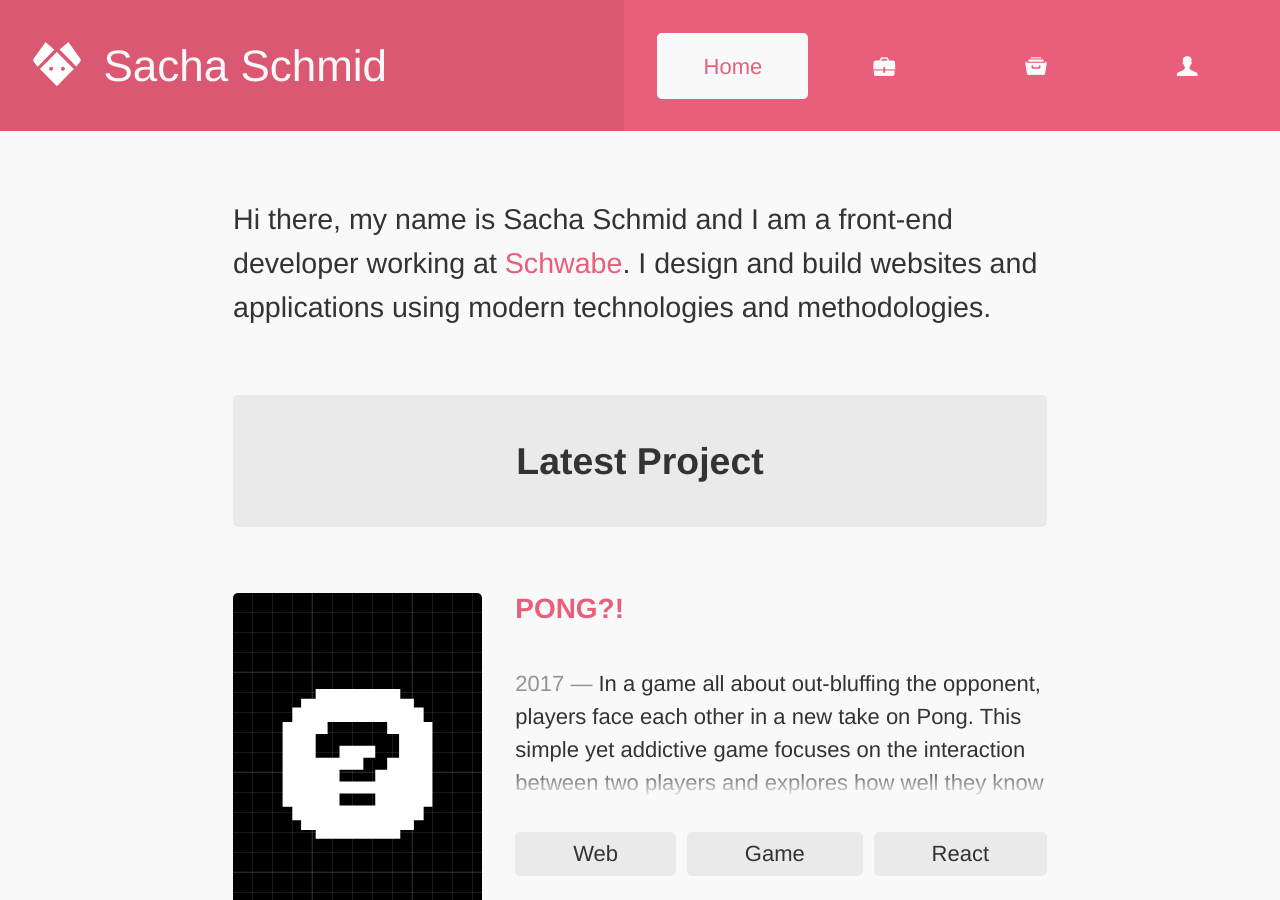
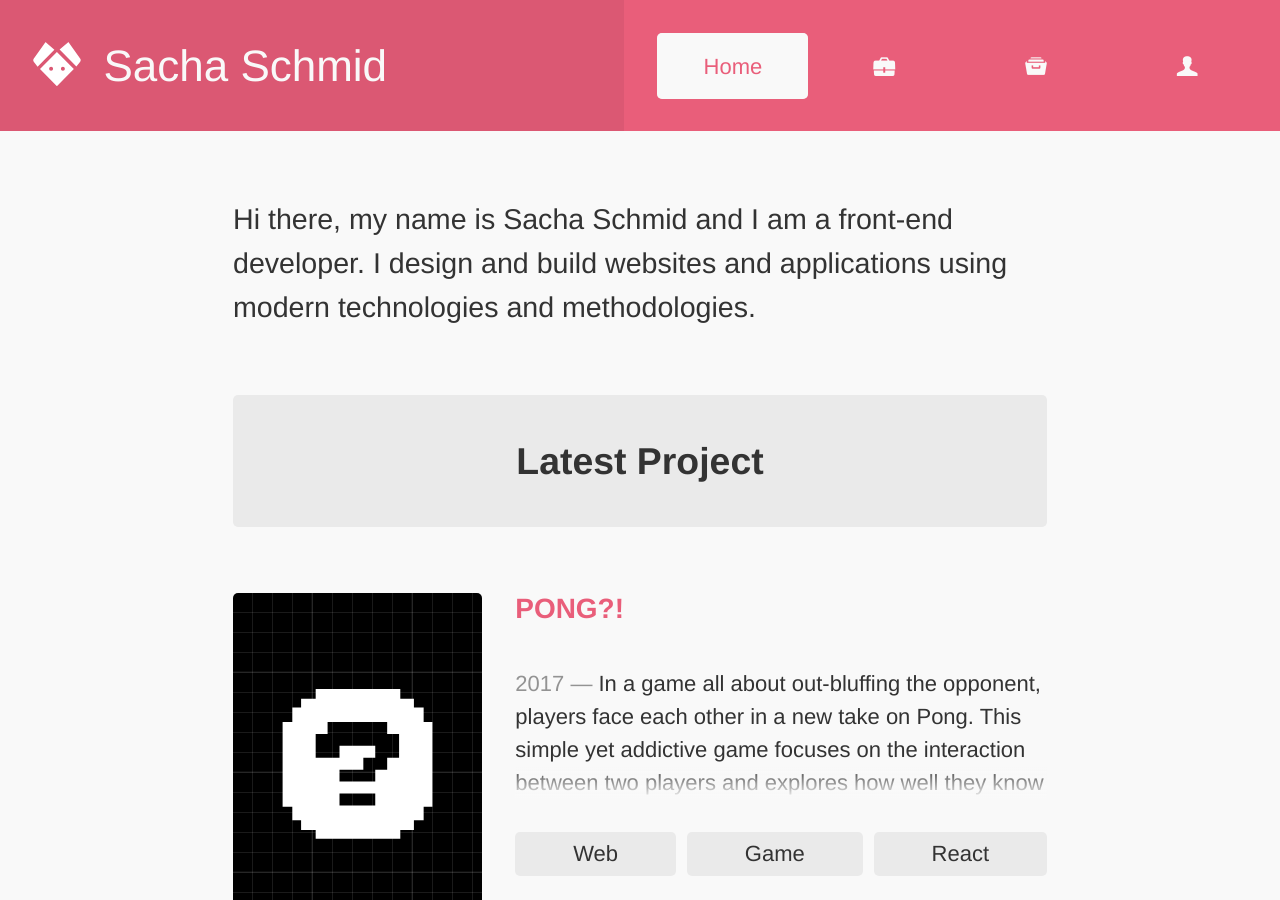
Before and after one commit to RadLikeWhoa/old.sacha.me, a Jekyll site: the page built from index.html, in a window 1280 px wide and 900 px high. Built offline with Jekyll 4.4.1, drawn with Linux system fonts in a browser that asks for light colours.

Commit message:
Simplify start page

```diff
--- a/index.html
+++ b/index.html
@@ -3,7 +3,7 @@ navigation_match: /
 ---
 
 <section class="home-section wrap">
-  <p class="site-intro hero-text">Hi there, my name is Sacha Schmid and I am a front-end developer working at <a href="http://schwabe.ch">Schwabe</a>. I design and build websites and applications using modern technologies and methodologies.</p>
+  <p class="site-intro hero-text">Hi there, my name is Sacha Schmid and I am a front-end developer. I design and build websites and applications using modern technologies and methodologies.</p>
 </section>
 <section class="home-section wrap">
   <h2 class="section-heading">Latest Project</h2>
```
